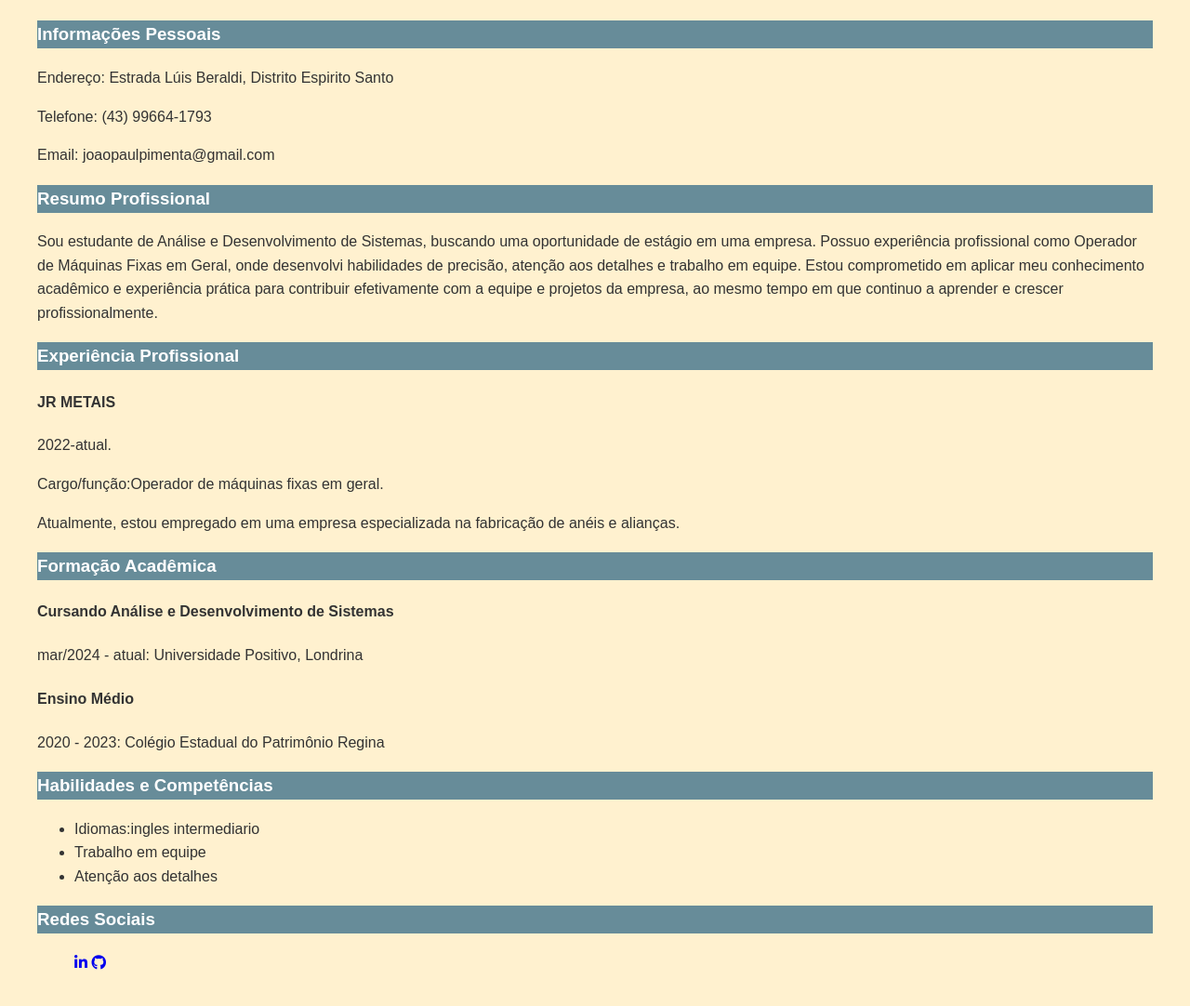
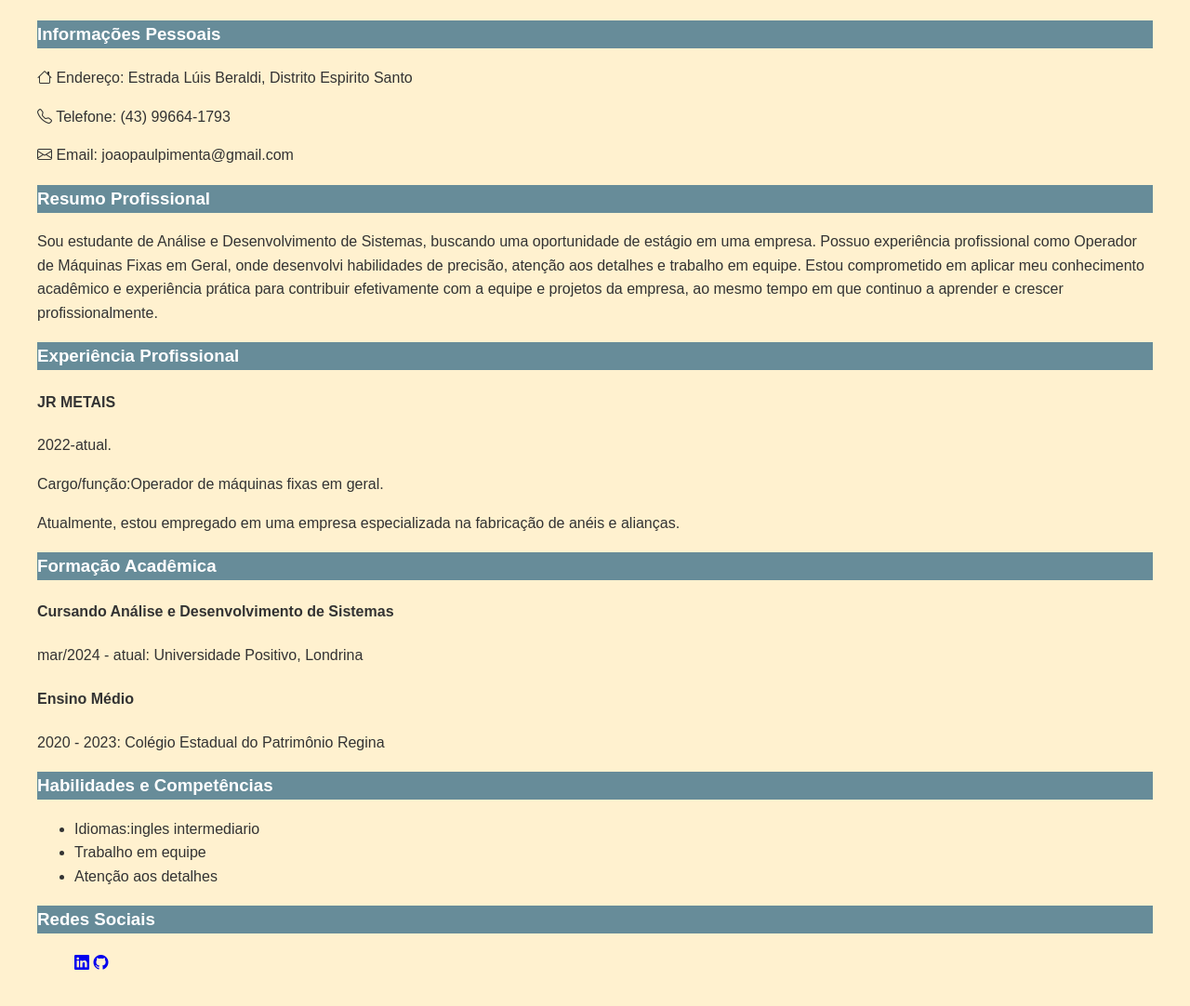
Before and after one commit to Pi3nt4/curriculimdefinitivo, a plain HTML site: page index.html in a window 1280 px wide. Shown: the part 368-1450 px from the top of the page at 93% size. Drawn offline with nearby package versions, Linux system fonts and the light colour scheme.

Commit message:
Add files via upload

```diff
--- a/index.html
+++ b/index.html
@@ -5,7 +5,7 @@
     <meta charset="UTF-8">
     <meta name="viewport" content="width=device-width, initial-scale=1.0">
     <title>Currículo - João Paulo Pimenta</title>
-    <link rel="stylesheet" href="https://cdnjs.cloudflare.com/ajax/libs/font-awesome/6.0.0-beta3/css/all.min.css">
+    <link rel="stylesheet" href="https://cdn.jsdelivr.net/npm/bootstrap-icons@1.11.3/font/bootstrap-icons.min.css">
 
 </head>
 <body>
@@ -33,9 +33,12 @@
     <!-- Seção de informações pessoais -->
     <section id="informacoes">
         <h3>Informações Pessoais</h3>
-        <p>Endereço: Estrada Lúis Beraldi, Distrito Espirito Santo </p>
-        <p>Telefone: (43) 99664-1793</p>
-        <p>Email: joaopaulpimenta@gmail.com</p>
+        <p><i class="bi bi-house"></i>
+            Endereço: Estrada Lúis Beraldi, Distrito Espirito Santo </p>
+        <p><i class="bi bi-telephone"></i>
+            Telefone: (43) 99664-1793</p>
+        <p><i class="bi bi-envelope"></i>
+            Email: joaopaulpimenta@gmail.com</p>
     </section>
 
     <!-- Seção de resumo ou objetivo profissional -->
@@ -83,8 +86,8 @@
         <h3>Redes Sociais</h3>
 
         <ul>
-            <a href="https://www.linkedin.com/in/joao-paulo-pimenta-61915320b?lipi=urn%3Ali%3Apage%3Ad_flagship3_profile_view_base_contact_details%3BlnNS%2BFTnS8aOyqPONrkk6g%3D%3D" target="_blank"><i class="fab fa-linkedin-in"></i></a>
-            <a href="https://github.com/Pi3nt4" target="_blank"><i class="fab fa-github"></i></a>
+            <a href="https://www.linkedin.com/in/joao-paulo-pimenta-61915320b?lipi=urn%3Ali%3Apage%3Ad_flagship3_profile_view_base_contact_details%3BlnNS%2BFTnS8aOyqPONrkk6g%3D%3D" target="_blank"><i class="bi bi-linkedin"></i></a>
+            <a href="https://github.com/Pi3nt4" target="_blank"><i class="bi bi-github"></i></a>
 
         </ul>
     </section>
```
